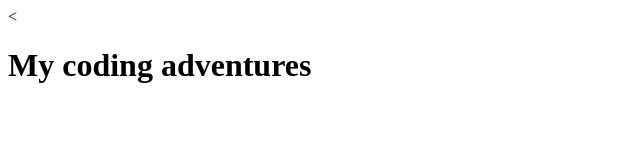
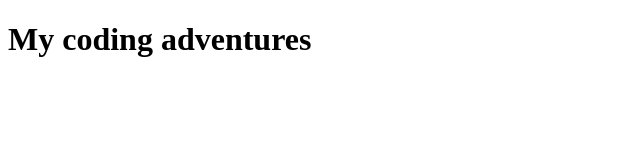
Before and after one commit to cgaleana1/cgaleana1.github.io, a plain HTML site: page index.html in a window 1280 px wide. Shown: the whole page, without its empty margins (0-640 px from the left). Drawn offline with Linux system fonts and the light colour scheme.

Commit message:
added index.html

```diff
--- a/index.html
+++ b/index.html
@@ -5,6 +5,6 @@
   <title>Carlos Galeana</title>
 </head>
 <body>
-  <<h1>My coding adventures</h1>
+  <h1>My coding adventures</h1>
 </body>
 </html>
```
